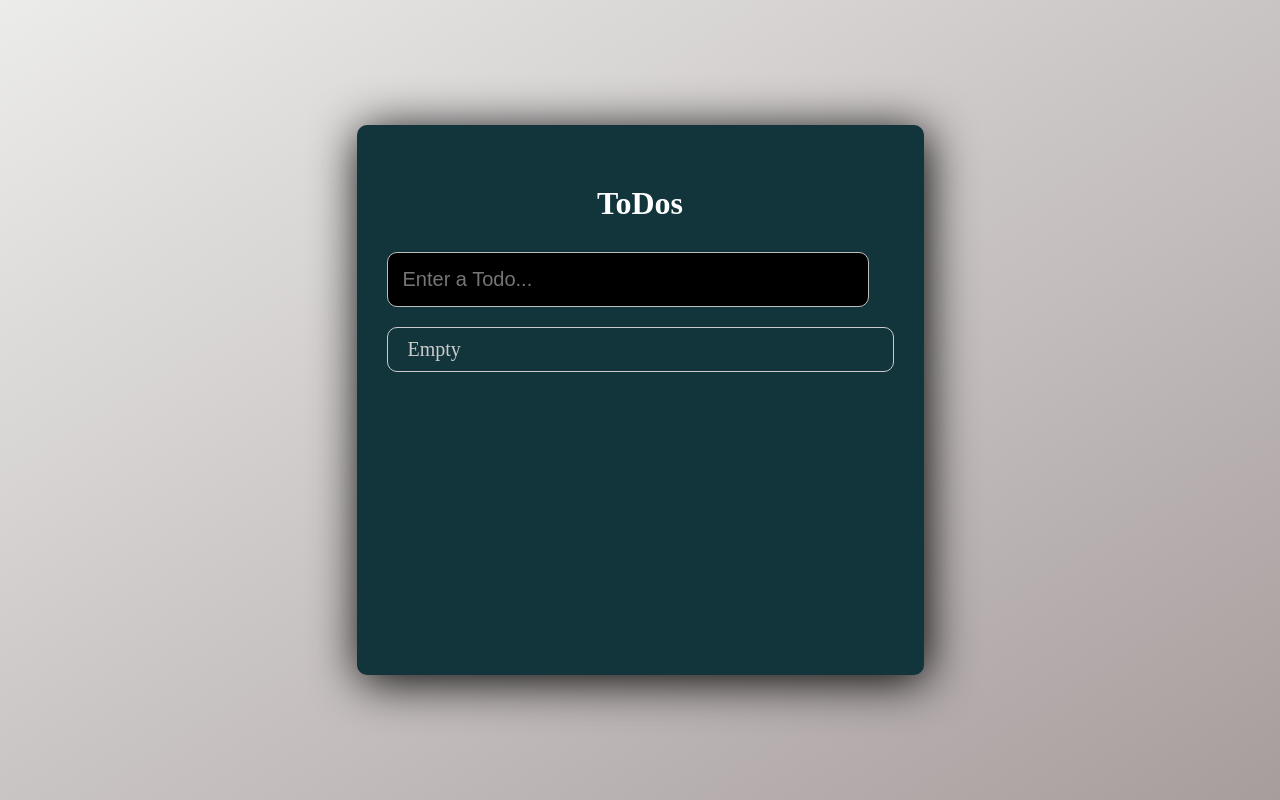
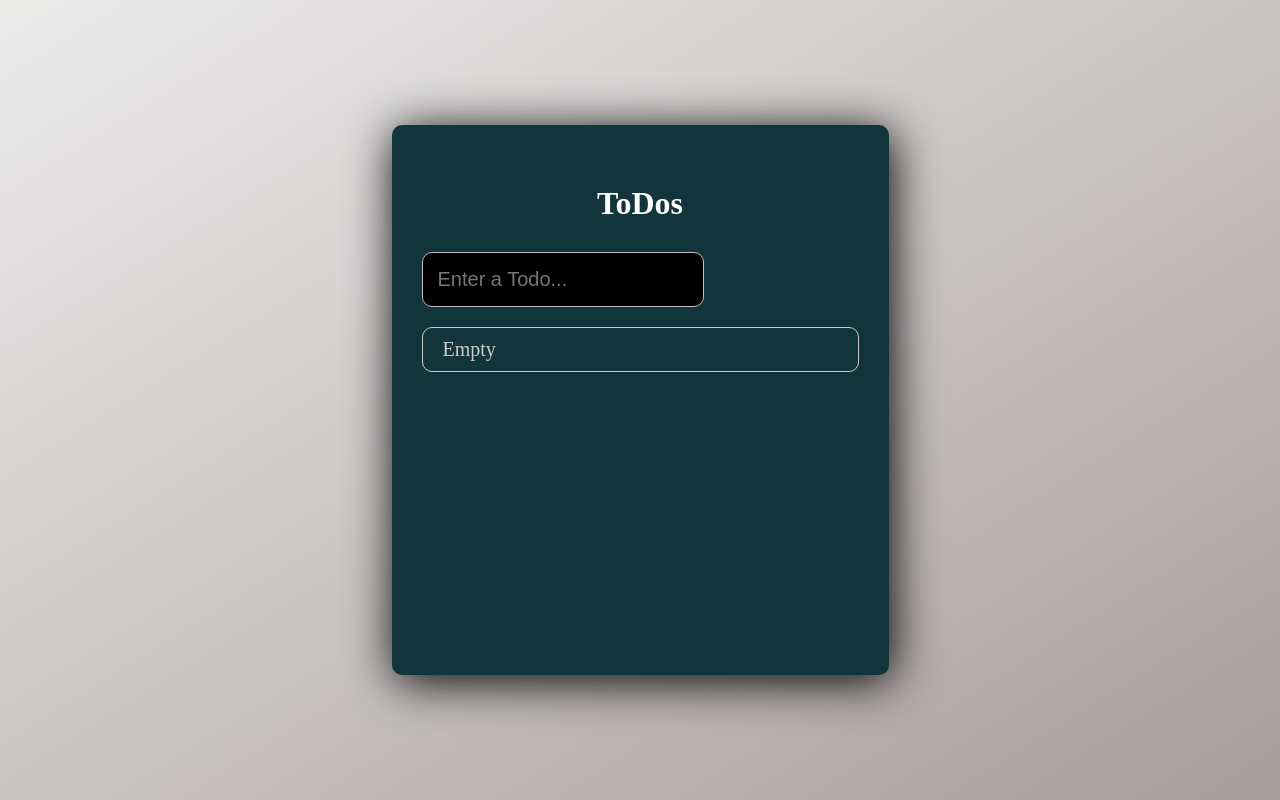
Before and after one commit to ThongMakara/react-todo-project, a React (Create React App) app: page / in a window 1280 px wide. Built offline with nearby package versions, Linux system fonts and the light colour scheme; the HTML template or start-up script is replaced by a standard one.

Commit message:
second commit

```diff
--- a/src/App.css
+++ b/src/App.css
@@ -15,7 +15,7 @@
 }
 .app-wrapper {
   background-color: #12343b;
-   min-width: 450px;
+   min-width: 150px;
    min-height: 550px;
    padding: 30px;
    box-sizing: border-box;
@@ -30,7 +30,7 @@
 }
 .task-input {
   outline: none;
-  width: 450px;
+  width: 250px;
   padding: 15px;
   margin-right: 25px;
   font-size: 20px;
--- a/src/components/Form.js
+++ b/src/components/Form.js
@@ -24,12 +24,13 @@ const Form = ({ input, setInput, todos, setTodos, editTodo, setEditTodo }) => {
     }
     const onFormSumit = (event) => {
         event.preventDefault()
-        var obj = todos.findIndex(obj => obj.title === input)
-        if (obj == 0) return toast.warning("You are add duplicate value!")
+        var checkDuplicate = todos.find(obj => obj.title === input)
         if (!editTodo) {
+            if (checkDuplicate != null) return toast.warning("You are add duplicate value!")
             setTodos([...todos, { id: uuidv4(), title: input }])
             setInput("")
         } else {
+            if (checkDuplicate != null) return toast.warning("You can't update duplicate value!")
             updateTodo(input, editTodo.id, editTodo.completed)
         }
     }
@@ -38,7 +39,6 @@ const Form = ({ input, setInput, todos, setTodos, editTodo, setEditTodo }) => {
             <input
                 className="list"
                 type="text"
-                autoFocus
                 placeholder="Enter a Todo..."
                 className="task-input"
                 value={input}
--- a/src/components/ToDoList.js
+++ b/src/components/ToDoList.js
@@ -11,7 +11,7 @@ const ToDosList = ({ todos, setTodos, setEditTodo }) => {
     const handleComplete = (todo) => {
         setEditTodo(todo)
     }
-    return <div>
+    return <div className="card col-12 col-lg-4 login-card mt-2 hv-center">
         <ul> {
             todos.length === 0 ? <li className="list-item" > <label
                 className="list lsit-item"
@@ -21,7 +21,6 @@ const ToDosList = ({ todos, setTodos, setEditTodo }) => {
                 <li className="list-item" >
                     <input
                         type="text"
-
                         value={todo.title}
                         className="list"
                         onChange={(event) => event.preventDefault()}
```
